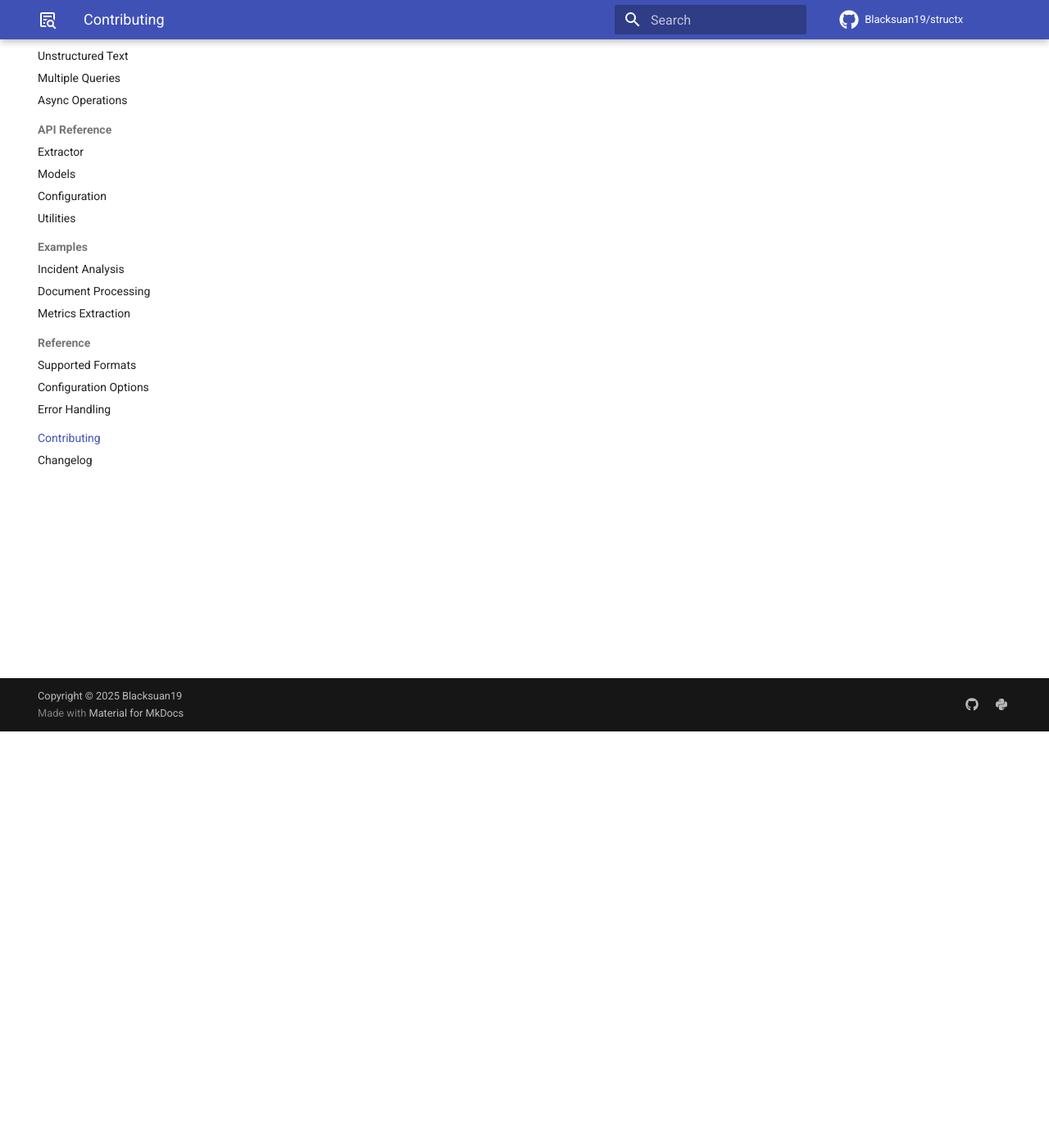
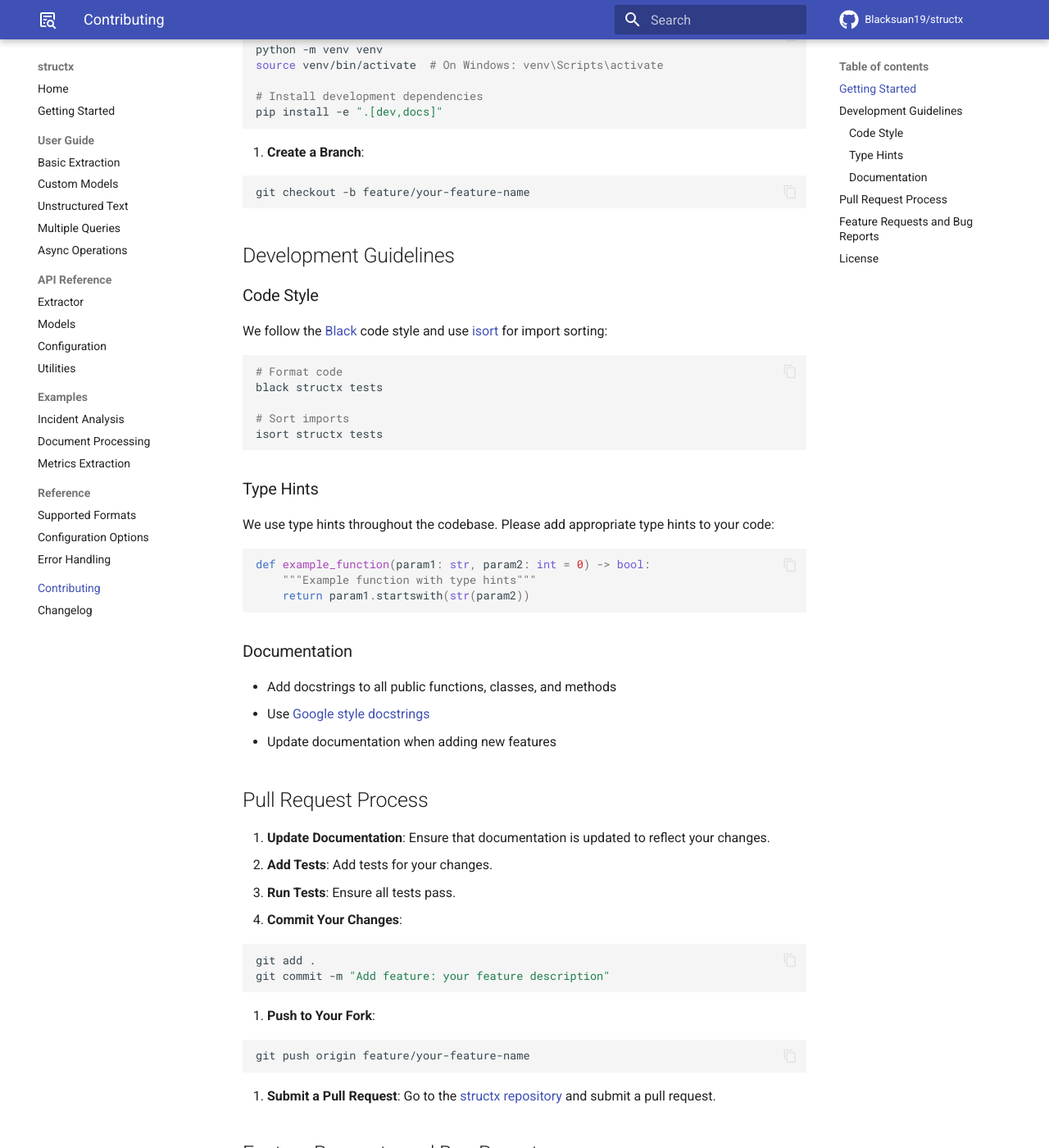
Before and after one commit to Blacksuan19/structx, an MkDocs documentation site: the page built from docs/contributing.md, in a window 1280 px wide and 1400 px high, scrolled down 508 px. Shown: the whole window at 82% size. Built offline with MkDocs 1.6.1 and Material for MkDocs 9.7.7, drawn with Linux system fonts in a browser that asks for light colours; comment, search, counter and statistics services are not loaded; some of the changed text lies outside the part shown.

Commit message:
docs: contributing: add missing information
Signed-off-by: blacksuan19 <abubakaryagob@gmail.com>

````diff
--- a/docs/contributing.md
+++ b/docs/contributing.md
@@ -9,3 +9,97 @@ guidelines and instructions for contributing to the project.
    [structx repository](https://github.com/yourusername/structx).
 
 2. **Clone Your Fork**:
+
+```bash
+git clone https://github.com/your-username/structx.git
+cd structx
+```
+
+3. **Set Up Development Environment**:
+
+```bash
+# Create a virtual environment
+python -m venv venv
+source venv/bin/activate  # On Windows: venv\Scripts\activate
+
+# Install development dependencies
+pip install -e ".[dev,docs]"
+```
+
+4. **Create a Branch**:
+
+```bash
+git checkout -b feature/your-feature-name
+```
+
+## Development Guidelines
+
+### Code Style
+
+We follow the [Black](https://black.readthedocs.io/) code style and use
+[isort](https://pycqa.github.io/isort/) for import sorting:
+
+```bash
+# Format code
+black structx tests
+
+# Sort imports
+isort structx tests
+```
+
+### Type Hints
+
+We use type hints throughout the codebase. Please add appropriate type hints to
+your code:
+
+```python
+def example_function(param1: str, param2: int = 0) -> bool:
+    """Example function with type hints"""
+    return param1.startswith(str(param2))
+```
+
+### Documentation
+
+- Add docstrings to all public functions, classes, and methods
+- Use
+  [Google style docstrings](https://sphinxcontrib-napoleon.readthedocs.io/en/latest/example_google.html)
+- Update documentation when adding new features
+
+## Pull Request Process
+
+1. **Update Documentation**: Ensure that documentation is updated to reflect
+   your changes.
+2. **Add Tests**: Add tests for your changes.
+3. **Run Tests**: Ensure all tests pass.
+4. **Commit Your Changes**:
+
+```bash
+git add .
+git commit -m "Add feature: your feature description"
+```
+
+5. **Push to Your Fork**:
+
+```bash
+git push origin feature/your-feature-name
+```
+
+6. **Submit a Pull Request**: Go to the
+   [structx repository](https://github.com/yourusername/structx) and submit a
+   pull request.
+
+## Feature Requests and Bug Reports
+
+- **Feature Requests**: Open an issue with the tag `enhancement`
+- **Bug Reports**: Open an issue with the tag `bug` and include:
+  - Description of the bug
+  - Steps to reproduce
+  - Expected behavior
+  - Screenshots (if applicable)
+  - Environment information
+
+## License
+
+By contributing to `structx`, you agree that your contributions will be licensed
+under the project's
+[MIT License](https://github.com/blacksuan19/structx/blob/master/LICENSE).
````
